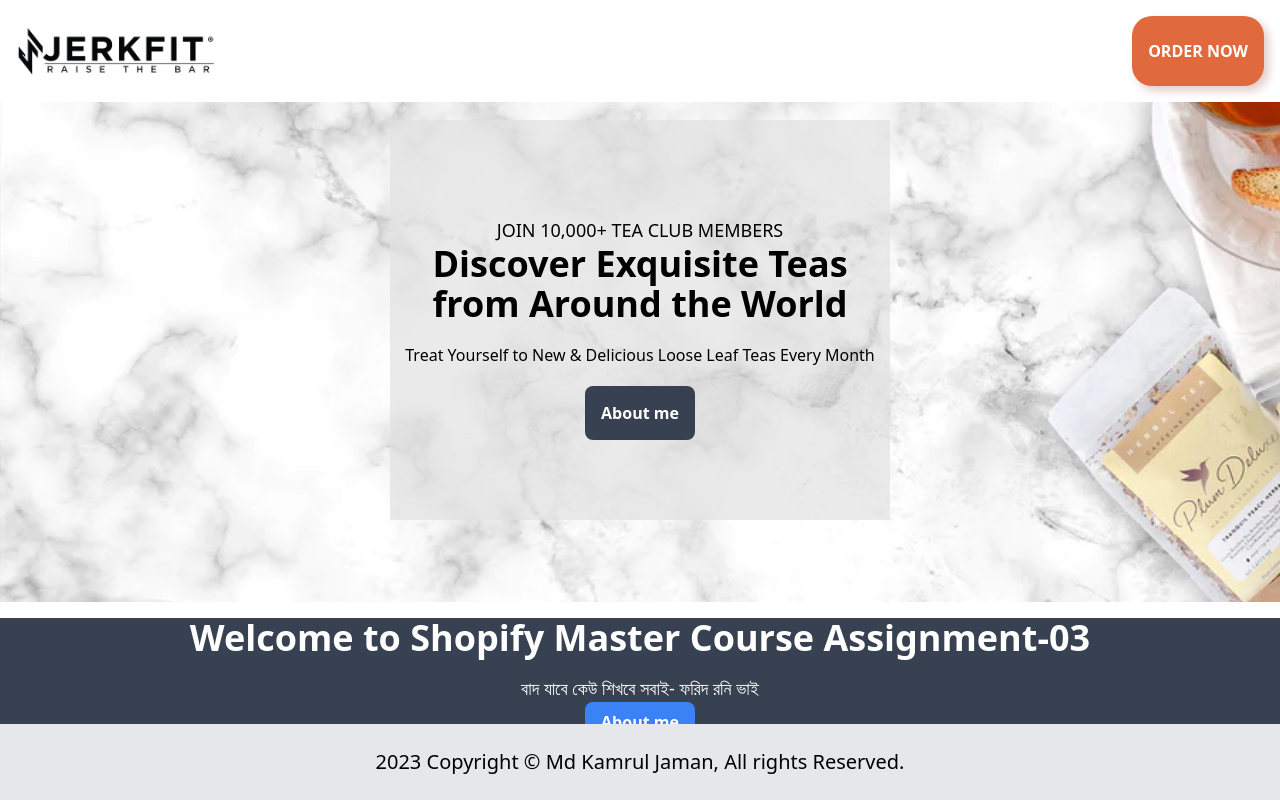
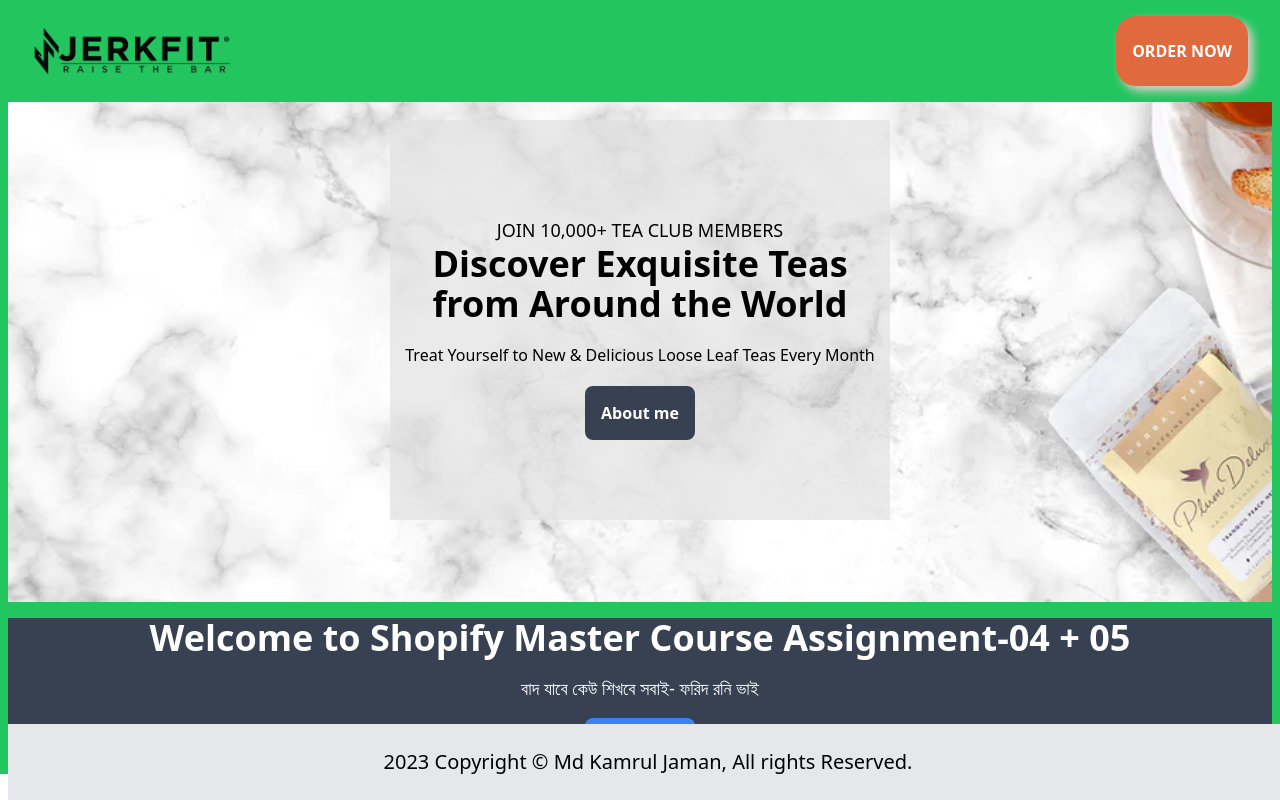
Before and after one commit to MDkamrulJaman/website, a plain HTML site: page index.html in a window 1280 px wide. Drawn offline with nearby package versions, Linux system fonts and the light colour scheme.

Commit message:
responsive

```diff
--- a/index.html
+++ b/index.html
@@ -1,5 +1,6 @@
 <!DOCTYPE html>
 <html lang="en">
+
 <head>
   <meta charset="UTF-8" />
   <meta http-equiv="X-UA-Compatible" content="IE=edge" />
@@ -10,11 +11,12 @@
 </head>
 <title>Myself</title>
 </head>
+
 <body>
   <!-- Navbar Section -->
+  <div class="container bg-green-500">
 
-
-    <nav class="bg-white-700  sticky top-0 p-4">
+    <div class="bg-white-700  sticky top-0 p-4">
       <div class="container mx-auto flex justify-between items-center">
 
 
@@ -24,7 +26,7 @@
         </div>
         <div class="brand hover:bg-orange-500 ">
 
-          <button  class="text-white font-bold py-2 px-4  rounded-lg ">
+          <button class="text-white font-bold py-2 px-4  rounded-lg ">
 
             <a href="#!">ORDER NOW</a>
           </button>
@@ -32,7 +34,7 @@
 
         </div>
       </div>
-  </nav>
+    </div>
     <!-- Image Section -->
     <div class="hero">
 
@@ -44,25 +46,26 @@
 
           <p class="mt-4 text-md">Treat Yourself to New & Delicious Loose Leaf Teas Every Month</p>
 
-<button  class="bg-gray-700 hover:bg-green-500 text-white font-bold py-3 px-4 mt-4 rounded-lg ">
+          <button class="bg-gray-700 hover:bg-green-500 text-white font-bold py-3 px-4 mt-4 rounded-lg ">
             <a href="#!">About me</a>
           </button>
         </div>
 
 
       </div>
+    </div>
 
+    <!-- information Section -->
 
-                                   </div>
 
     <!-- Home Section -->
 
     <div class="bg-gray-700 text-white py-10px ">
       <div class="container mx-auto text-center mt-4">
-        <h1 class="text-4xl font-extrabold">Welcome to Shopify Master Course Assignment-03</h1>
+        <h1 class="text-4xl font-extrabold">Welcome to Shopify Master Course Assignment-04 + 05</h1>
         <p class="mt-4 text-lg">বাদ যাবে কেউ শিখবে সবাই- ফরিদ রনি ভাই</p>
-        <button  class="bg-blue-500 hover:bg-orange-500 text-white font-bold py-2 px-4 rounded-lg ">
-       <a href="#!">About me</a>
+        <button class="bg-blue-500 hover:bg-orange-500 text-white font-bold py-2 px-4 m-4 rounded-lg ">
+          <a href="#">About me</a>
         </button>
 
       </div>
@@ -75,13 +78,15 @@
 
     <footer class="bg-gray-200 bottom-0 fixed w-full py-6 ">
       <div class="container mx-auto text-center">
-        <p class="text-xl text-black-300 bg-gray-200 bottom-0 flex justify-center">2023 Copyright © Md Kamrul Jaman, All rights Reserved.</p>
+        <p class="text-xl text-black-300 bg-gray-200 bottom-0 flex justify-center">2023 Copyright © Md Kamrul Jaman, All
+          rights Reserved.</p>
       </div>
     </footer>
 
     </footer>
 
-
+  </div>
 
 </body>
+
 </html>
--- a/style.css
+++ b/style.css
@@ -1,19 +1,19 @@
-*{
+* {
 
-
+    margin: 0;
+    padding: 0;
     box-sizing: border-box;
 
 }
 
 
-img{
+img {
     max-width: 100%;
     width: 200px;
 
 }
 
-
-.brand{
+.brand {
 
     width: auto;
     height: 70px;
@@ -26,7 +26,8 @@ img{
 
     margin-top: 15px;
 }
-.hero{
+
+.hero {
     background: url(./back.png);
     width: auto;
     height: 500px;
@@ -37,7 +38,7 @@ background-attachment: fixed;
 
 
 
-.hero_child{
+.hero_child {
 
     background-color: rgba(225, 225, 225, 0.7);
     width: 500px;
@@ -59,3 +60,110 @@ text-align: center;
     padding: 5px;
     line-height: 30px;
 }
+
+*/
+
+/* Desktop container utility class: */
+.container {
+    max-width: 1536px;
+    margin-left: auto;
+    margin-right: auto;
+    padding-left: 0.5rem;
+    padding-right: 0.5rem;
+}
+
+/* 2xl */
+@media (max-width: 1536px) {
+    .container {
+        max-width: 1280px;
+    }
+}
+
+/* xl */
+@media (max-width: 1280px) {
+    .container {
+        max-width: 1024px;
+    }
+}
+
+/* lg */
+@media (max-width: 1024px) {
+    .container {
+        max-width: 768px;
+    }
+}
+
+/* md */
+@media (max-width: 768px) {
+    .container {
+        max-width: 640px;
+    }
+}
+
+/* sm */
+@media (max-width: 640px) {
+    .container {
+        max-width: 475px;
+    }
+}
+
+/* xs */
+@media (max-width: 475px) {
+    .container {
+        width: 100%;
+    }
+}
+
+
+
+/* Mobile container utility class: */
+.container {
+    width: 100%;
+    margin-left: auto;
+    margin-right: auto;
+    padding-left: 0.5rem;
+    padding-right: 0.5rem;
+
+}
+
+/* xs */
+@media (min-width: 475px) {
+    .container {
+        max-width: 475px;
+    }
+}
+
+/* sm */
+@media (min-width: 640px) {
+    .container {
+        max-width: 640px;
+    }
+}
+
+/* md */
+@media (min-width: 768px) {
+    .container {
+        max-width: 768px;
+    }
+}
+
+/* lg */
+@media (min-width: 1024px) {
+    .container {
+        max-width: 1024px;
+    }
+}
+
+/* xl */
+@media (min-width: 1280px) {
+    .container {
+        max-width: 1280px;
+    }
+}
+
+/* 2xl */
+@media (min-width: 1536px) {
+    .container {
+        max-width: 1536px;
+    }
+}
```
Also changed, not shown: jaman.jpg (deleted). Lines whose indentation alone changed are shown as unchanged.
